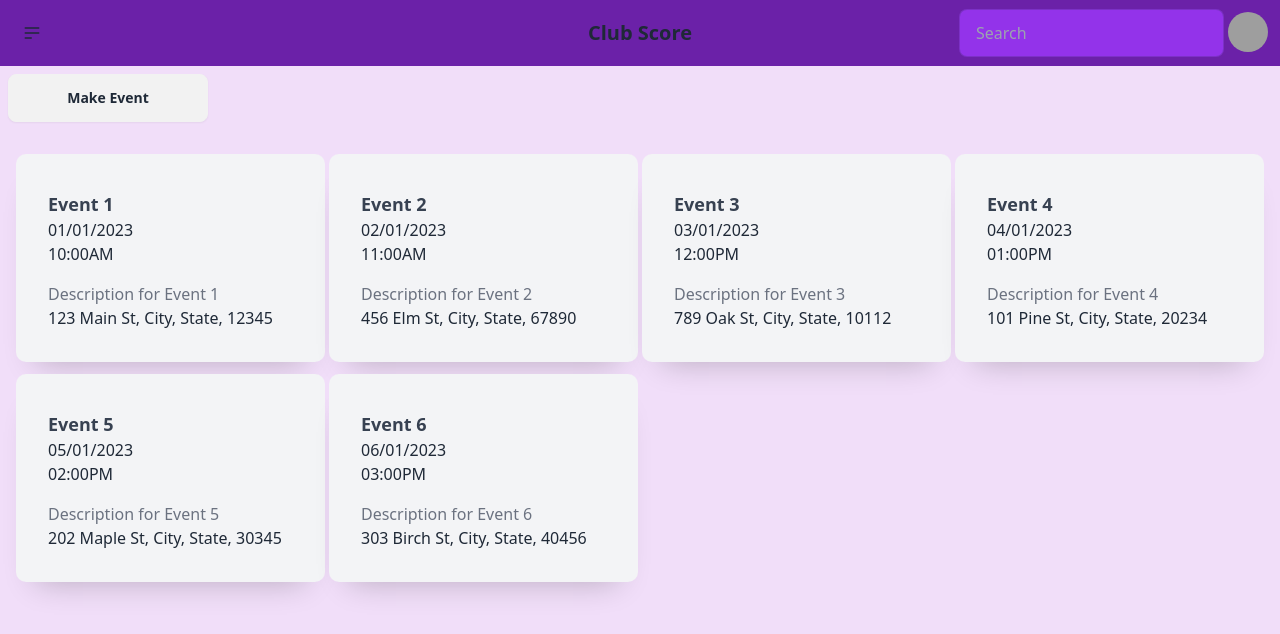
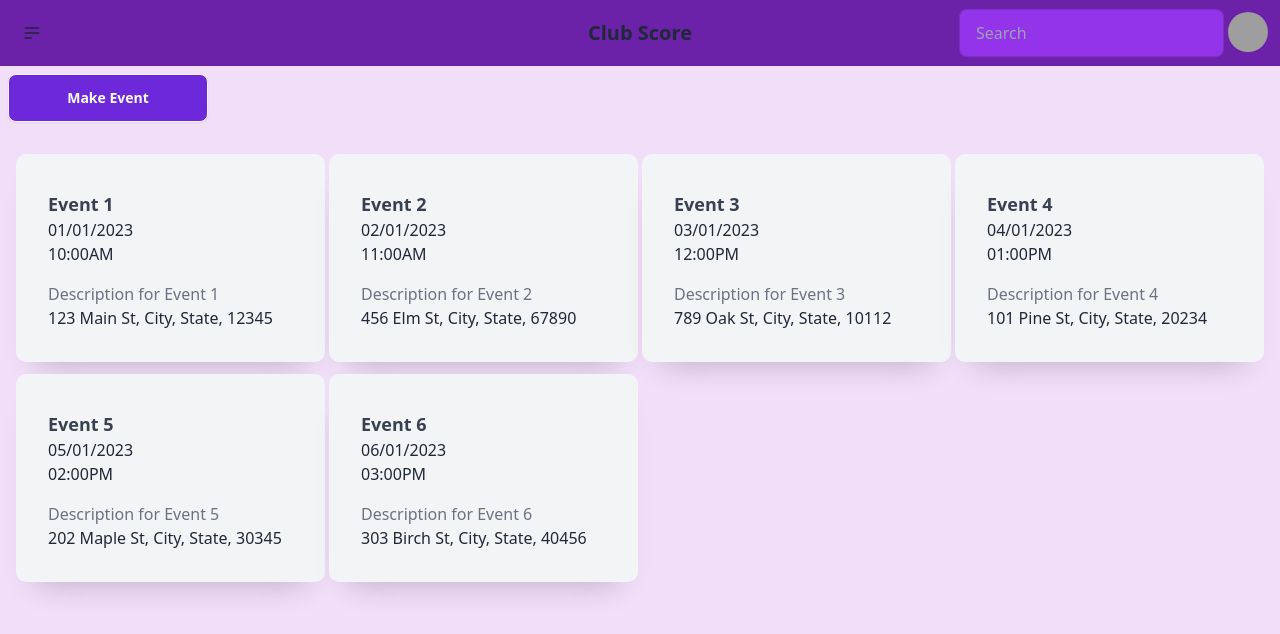
Before and after one commit to Youssup/CommUnity, a Vue app in the folder client/: page /events in a window 1280 px wide. Shown: the top 634 px of the page. Built offline with nearby package versions, Linux system fonts and the light colour scheme; grey boxes are pictures that could not be loaded.

Commit message:
buttons in place & they look better

```diff
--- a/client/src/components/ClubProf.vue
+++ b/client/src/components/ClubProf.vue
@@ -1,6 +1,7 @@
 <script setup lang="ts">
 import MakeReview from './MakeReview.vue';
 import { refComms } from '@/models/commsData';
+import MakeEvent from './MakeEvent.vue';
 const currentComm=refComms()
 </script>
 
@@ -44,7 +45,7 @@ const currentComm=refComms()
 
         <!-- Profile Actions -->
         <div class="mt-8 flex justify-center space-x-6">
-          <button class="px-6 py-3 bg-blue-500 text-white rounded-lg hover:bg-blue-600">Join</button>
+          <MakeEvent />
           <MakeReview />
           <!-- <button class="px-6 py-3 border border-gray-300 rounded-lg hover:bg-gray-100">Message</button> -->
         </div>
--- a/client/src/components/MakeEvent.vue
+++ b/client/src/components/MakeEvent.vue
@@ -5,7 +5,7 @@
 
 <template>
     <div class="">
-        <button class="cool btn" onclick="my_modal_1.showModal()">Make Event</button>
+        <button class="cool btn bg-violet-700 text-white" onclick="my_modal_1.showModal()">Make Event</button>
 <dialog id="my_modal_1" class="modal">
   <div class="modal-box">
     <header class="modal-header">
--- a/client/src/components/MakeReview.vue
+++ b/client/src/components/MakeReview.vue
@@ -6,7 +6,7 @@ const isOpen = ref(false)
 
 <template>
     <div class="w-64 mx-auto">
-        <button class="btn" onclick="my_modal_1.showModal()">Make Review</button>
+        <button class="cool btn bg-violet-700 text-white" onclick="my_modal_1.showModal()">Make Review</button>
         <dialog id="my_modal_1" class="modal">
             <div class="modal-box">
                 <header class="modal-header">
@@ -87,4 +87,8 @@ button{
   transition: color 0.3s;
 }
 
+.cool{
+    width: 200px;
+}
+
 </style>
```
